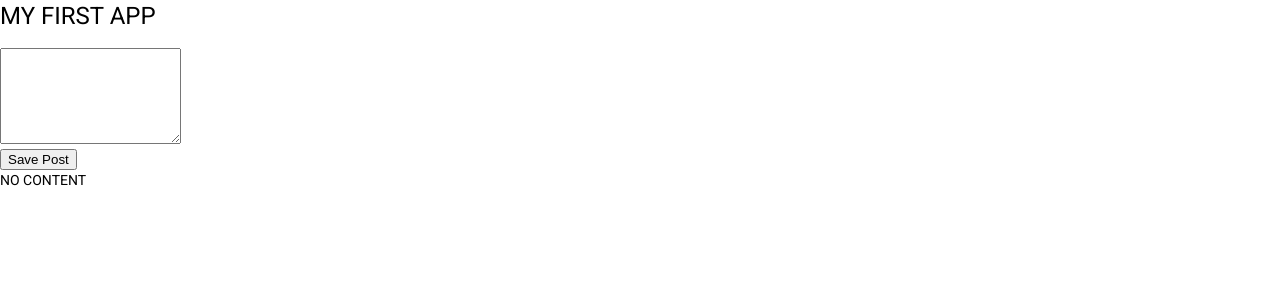
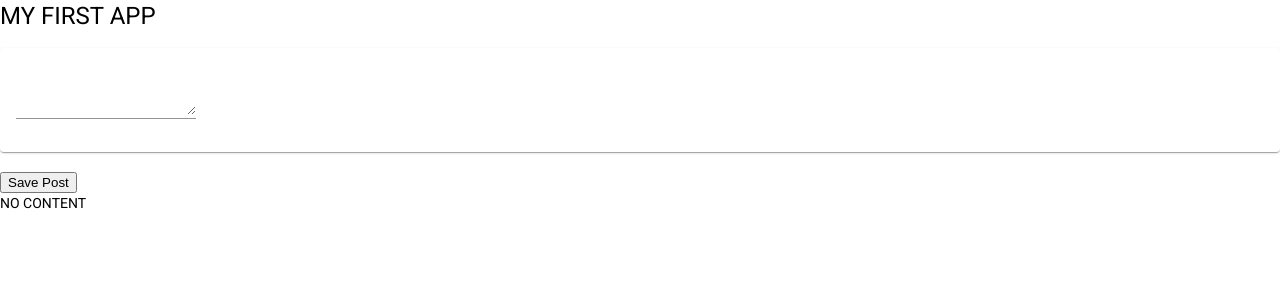
Before and after one commit to SubhayanDas08/WebDev_Basics, an Angular app in the folder mean/mean-course/: page / in a window 1280 px wide. Shown: the top 300 px of the page. Built offline with nearby package versions, Linux system fonts and the light colour scheme.

Commit message:
16th Jan 2021

```diff
--- a/mean/mean-course/src/app/app.module.ts
+++ b/mean/mean-course/src/app/app.module.ts
@@ -2,7 +2,8 @@ import { BrowserModule } from '@angular/platform-browser';
 import { NgModule } from '@angular/core';
 import { FormsModule } from '@angular/forms';
 import { BrowserAnimationsModule } from '@angular/platform-browser/animations';
-import { MatInputModule } from  '@angular/material/input';
+import { MatInputModule} from  '@angular/material/input';
+import {MatCardModule} from '@angular/material/card';
 
 
 import { AppRoutingModule } from './app-routing.module';
@@ -19,7 +20,8 @@ import { PostCreateComponent } from './post/post-create/post-create.component';
     AppRoutingModule,
     FormsModule,
     BrowserAnimationsModule,
-    MatInputModule
+    MatInputModule,
+    MatCardModule
   ],
   providers: [],
   bootstrap: [AppComponent]
--- a/mean/mean-course/src/app/post/post-create/post-create.component.html
+++ b/mean/mean-course/src/app/post/post-create/post-create.component.html
@@ -12,7 +12,16 @@
 <p>{{ newPost }}</p> -->
 
 <!--GETTING USER INPUT USING 2 WAY BINDING -->
-<textarea matInput rows="6" [(ngModel)]="enteredValue"></textarea>
+<mat-card>
+    <mat-form-field>
+
+        <textarea matInput [(ngModel)]="enteredValue"></textarea>
+
+    </mat-form-field>
+</mat-card>
+
+
+
 <br>
 <button (click)='onAddPost()'>Save Post</button>
 <p>{{ newPost }}</p>
```
